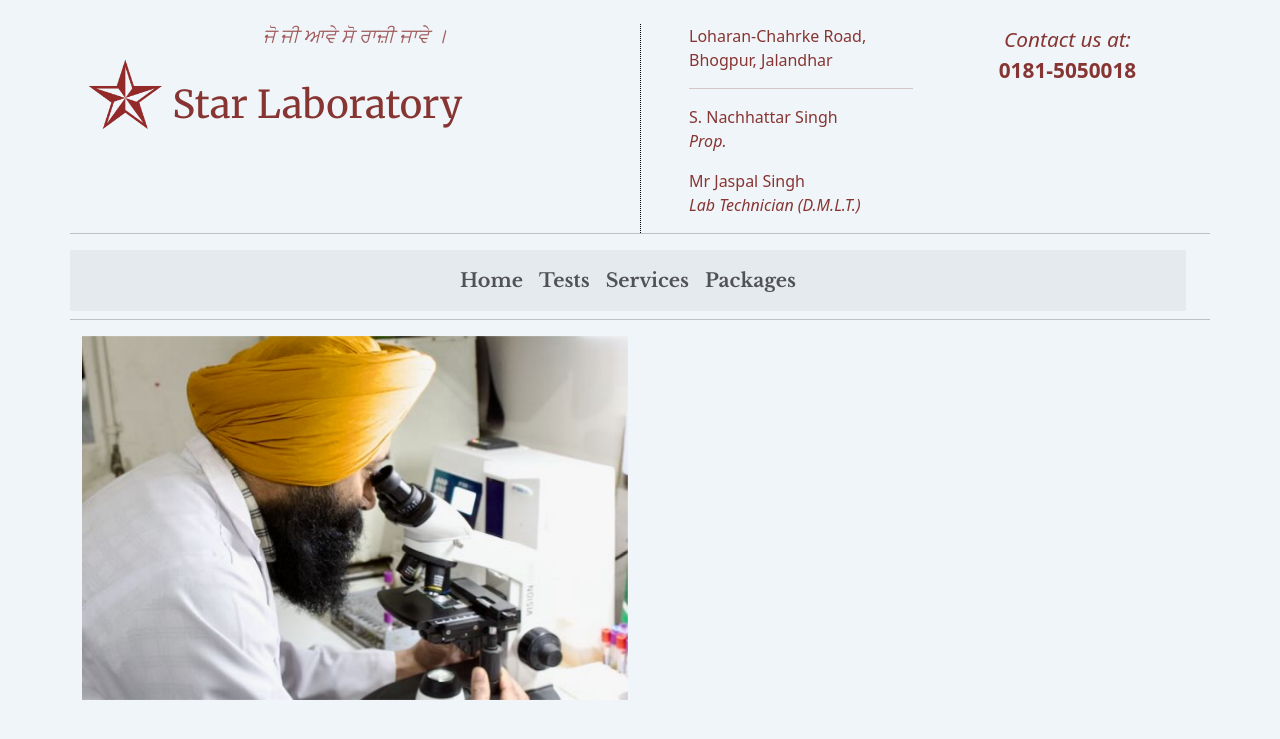
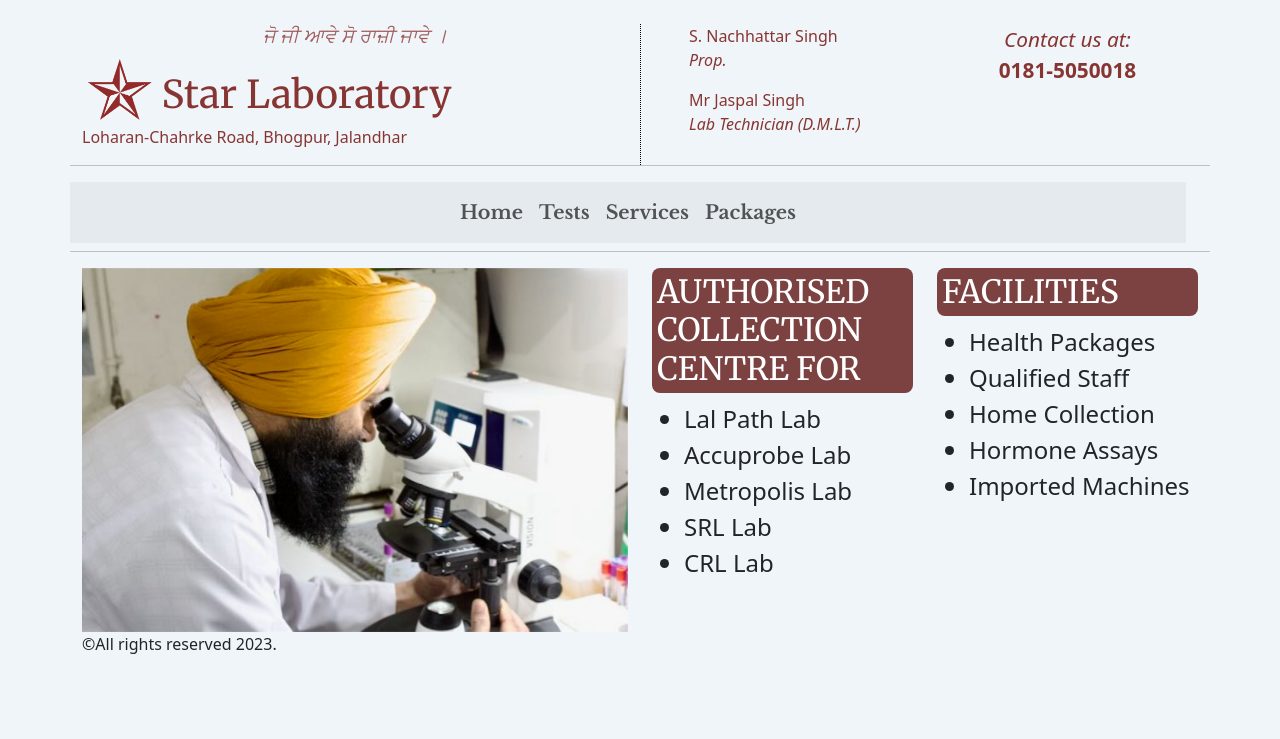
Before and after one commit to kunwar/lims, a Django app: page / in a window 1280 px wide. Shown: the top 739 px of the page. Run offline with Django 4.2, Linux system fonts and the light colour scheme; some web fonts are replaced.

Commit message:
updated homepage styles

```diff
--- a/lab/static/lab/css/styles.css
+++ b/lab/static/lab/css/styles.css
@@ -43,3 +43,17 @@ nav ul {
   text-transform: capitalize;
   font-weight: 600;
 }
+
+.title {
+  background-color: rgb(124, 66, 66);
+  color: white;
+  border-radius: 0.5rem;
+  padding: 5px;
+  text-transform: uppercase;
+  font-family: Merriweather;
+}
+
+.facilities {
+  font-size: 1.5rem;
+  font-weight: 500;
+}
--- a/lab/templates/lab/base.html
+++ b/lab/templates/lab/base.html
@@ -37,9 +37,12 @@
               id="logo"
               src="{% static 'lab/images/star.png' %}"
               alt="Star Logo"
-              height="80"
+              height="70"
             />
             <h1>Star Laboratory</h1>
+            <div style="color: rgb(135, 53, 50)">
+              <p>Loharan-Chahrke Road, Bhogpur, Jalandhar</p>
+            </div>
           </header>
         </div>
         <br />
@@ -47,8 +50,6 @@
           class="col-sm-3 ps-5"
           style="border-left: 1px dotted black; color: rgb(135, 53, 50)"
         >
-          <p>Loharan-Chahrke Road, Bhogpur, Jalandhar</p>
-          <hr />
           <p>
             S. Nachhattar Singh <br />
             <i>Prop.</i>
@@ -70,7 +71,7 @@
             <div class="container">
               <ul class="navbar-nav me-auto">
                 <li class="nav-item">
-                  <a href="#" class="nav-link">Home</a>
+                  <a href="/" class="nav-link">Home</a>
                 </li>
                 <li class="nav-item">
                   <a href="#" class="nav-link">Tests</a>
@@ -88,6 +89,9 @@
         <hr />
       </div>
       <div class="row">{% block content %} {% endblock %}</div>
+      <div>
+        <footer>&copy;All rights reserved 2023.</footer>
+      </div>
     </div>
   </body>
 </html>
--- a/lab/templates/lab/index.html
+++ b/lab/templates/lab/index.html
@@ -2,7 +2,7 @@
 
 <div
   id="carouselExampleSlidesOnly"
-  class="carousel slide col-sm-6"
+  class="carousel slide col-md-6"
   data-bs-ride="carousel"
 >
   <div class="carousel-inner">
@@ -29,5 +29,25 @@
     </div>
   </div>
 </div>
+<div class="col-md-3">
+  <h2 class="title">Authorised Collection Centre For</h2>
+  <ul class="facilities">
+    <li>Lal Path Lab</li>
+    <li>Accuprobe Lab</li>
+    <li>Metropolis Lab</li>
+    <li>SRL Lab</li>
+    <li>CRL Lab</li>
+  </ul>
+</div>
+<div class="col-md-3">
+  <h2 class="title">Facilities</h2>
+  <ul class="facilities">
+    <li>Health Packages</li>
+    <li>Qualified Staff</li>
+    <li>Home Collection</li>
+    <li>Hormone Assays</li>
+    <li>Imported Machines</li>
+  </ul>
+</div>
 
 {% endblock %}
```
